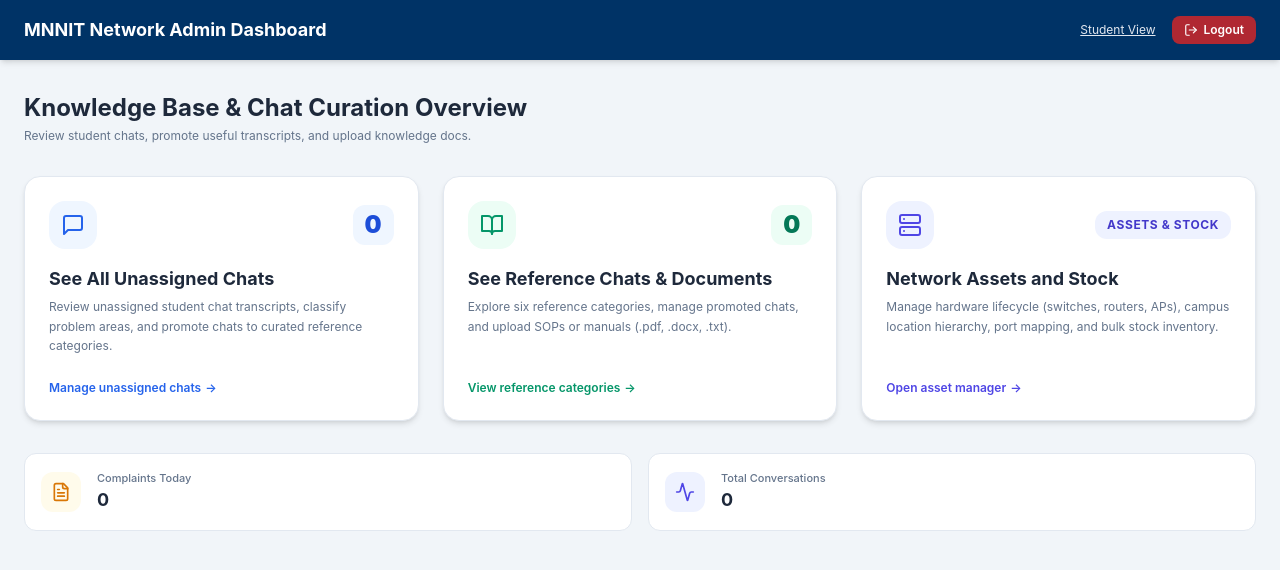
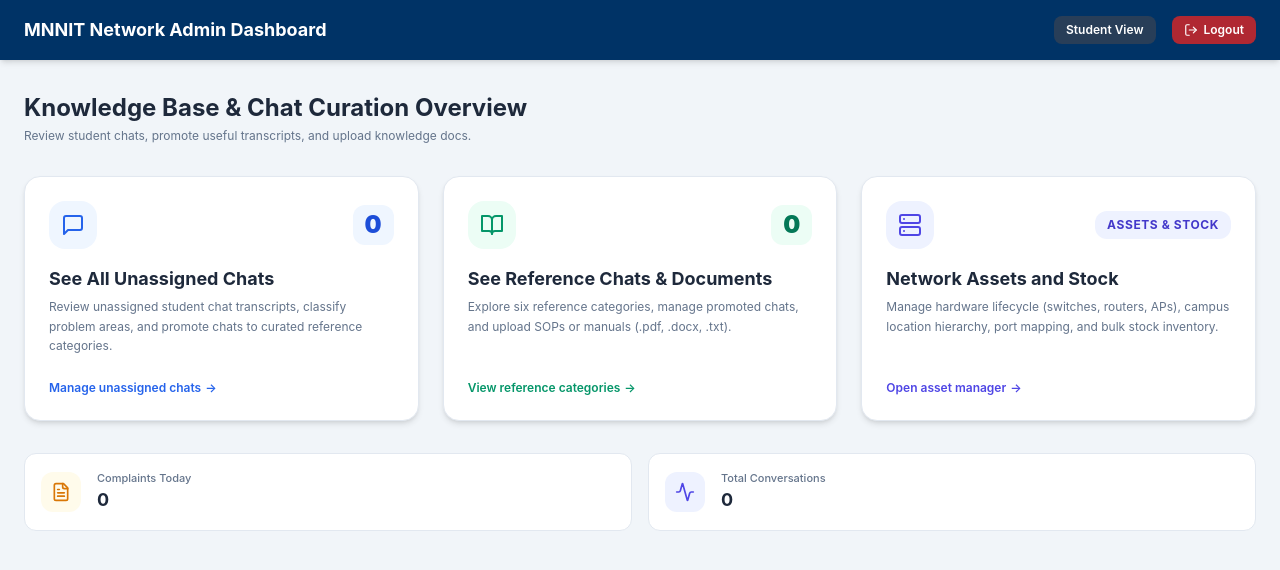
Before and after one commit to sumitkurmi/zabc, a React (Vite) app in the folder frontend/: page /admin in a window 1280 px wide. Shown: the top 570 px of the page. Built offline with nearby package versions, Linux system fonts and the light colour scheme; no server answers; sample sign-in values are in the browser's storage.

Commit message:
Transform Student View text into a button matching logout button

```diff
--- a/frontend/src/pages/admin/Dashboard.tsx
+++ b/frontend/src/pages/admin/Dashboard.tsx
@@ -34,7 +34,10 @@ export const Dashboard: React.FC = () => {
             <h1 className="text-lg font-bold">MNNIT Network Admin Dashboard</h1>
           </div>
           <div className="flex items-center gap-4">
-            <Link to="/" className="text-xs text-slate-200 hover:text-white underline">
+            <Link
+            to="/"
+           className="flex items-center gap-1.5 px-3 py-1.5 bg-slate-700/80 hover:bg-slate-700 text-white rounded-lg text-xs font-semibold transition-colors"
+             >
               Student View
             </Link>
             <button
```
